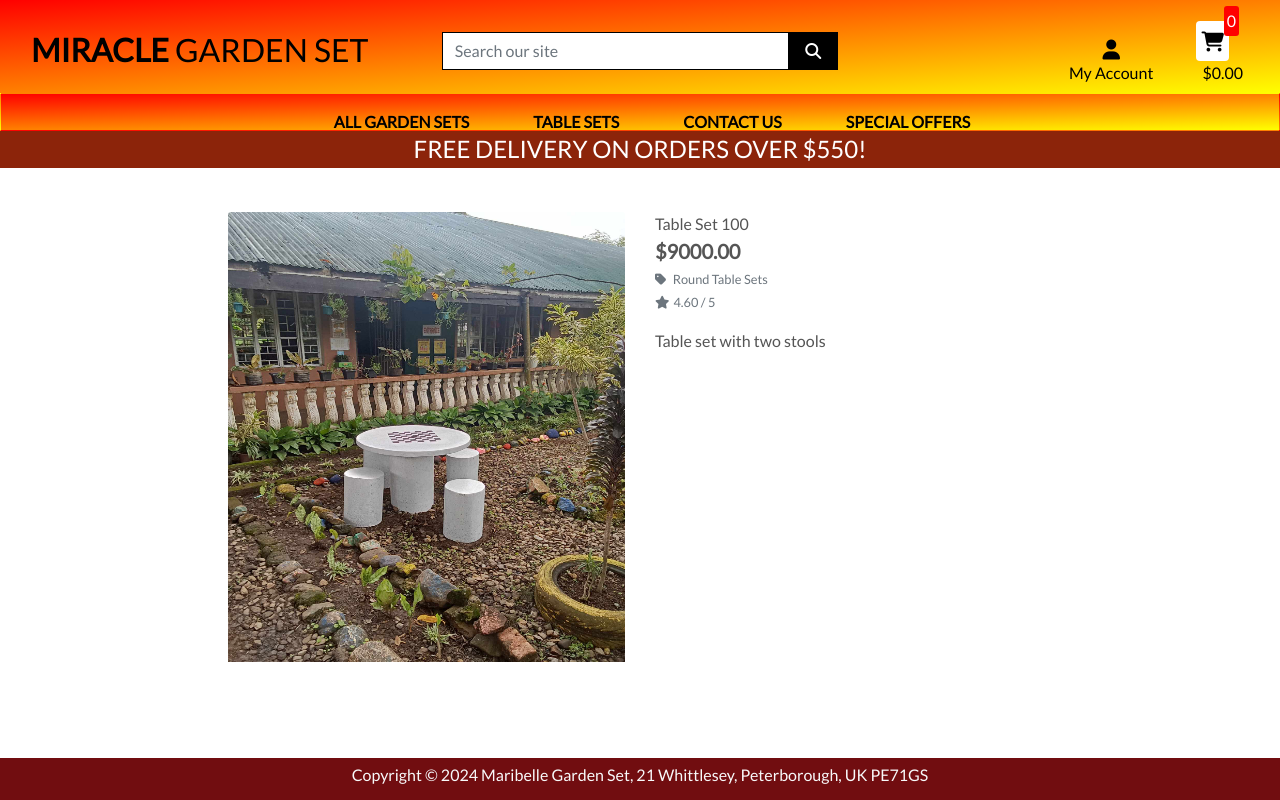
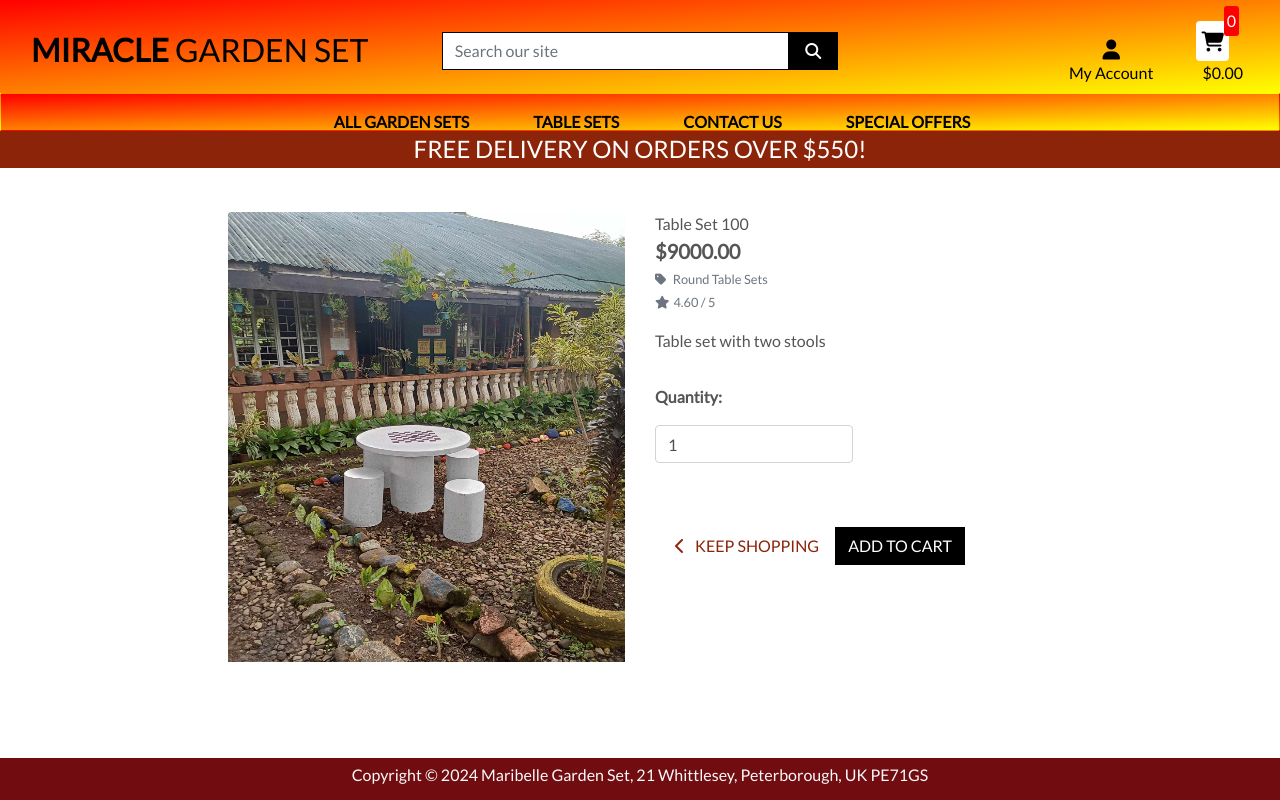
Before and after one commit to Maribel-88/Miracle_garden_set, a Django app: page /gardensets/5 in a window 1280 px wide. Run offline with Django 3.2, Linux system fonts and the light colour scheme; data comes from the database, SQL or seed files in the repository; some libraries are stand-ins or nearby versions.

Commit message:
Added add to cart functionality

```diff
--- a/cart/urls.py
+++ b/cart/urls.py
@@ -2,5 +2,6 @@ from django.urls import path
 from . import views
 
 urlpatterns = [
-    path('', views.view_cart, name='view_cart')
+    path('', views.view_cart, name='view_cart'),
+    path('add/<item_id>', views.add_to_cart, name='add_to_cart'),
 ]
--- a/gardensets/templates/gardensets/gardenset_detail.html
+++ b/gardensets/templates/gardensets/gardenset_detail.html
@@ -43,6 +43,30 @@
                         <small class="text-muted">No Rating</small>
                     {% endif %}
                     <p class="mt-3">{{ gardenset.description }}</p>
+                    <form class="form" action="{% url 'add_to_cart' gardenset.id %}" method="POST"></form>
+                        {% csrf_token %}
+                        <div class="form-row">
+                            <div class="col-12">
+                                <p class="mt-3"><strong>Quantity:</strong></p>
+                                <div class="form-group w-50">
+                                    <div class="input-group">
+                                        <input class="form-control qty_input" type="number" name="quantity" value="1" min="1" max="99" data-item_id="{{ gardenset.id }}" id="id_qty_{{ gardenset.id }}">
+                                    </div>
+                                </div>
+                            </div>
+
+                            <div class="col-12">
+                                <a href="{% url 'gardensets' %}" class="btn btn-outline-black rounded-0 mt-5">
+                                    <span class="icon">
+                                        <i class="fas fa-chevron-left"></i>
+                                    </span>
+                                    <span class="text-uppercase">Keep Shopping</span>
+                                </a>
+                                <input type="submit" class="btn btn-black rounded-0 text-uppercase mt-5" value="Add to Cart">
+                            </div>
+                            <input type="hidden" name="redirect_url" value="{{ request.path }}">
+                        </div>
+                    </form>
                 </div>
             </div>
         </div>
--- a/static/css/base.css
+++ b/static/css/base.css
@@ -104,6 +104,12 @@ a.category-badge > span.badge:hover {
 
 .btt-link {
     cursor: pointer;
+}
+
+.btn-outline-black {
+    background: white;
+    color:#8c240a;
+    border: 1px solid 8c240a;
 }
 
 .overlay {
```
Also changed, not shown: cart/views.py (+16 -1 lines).
